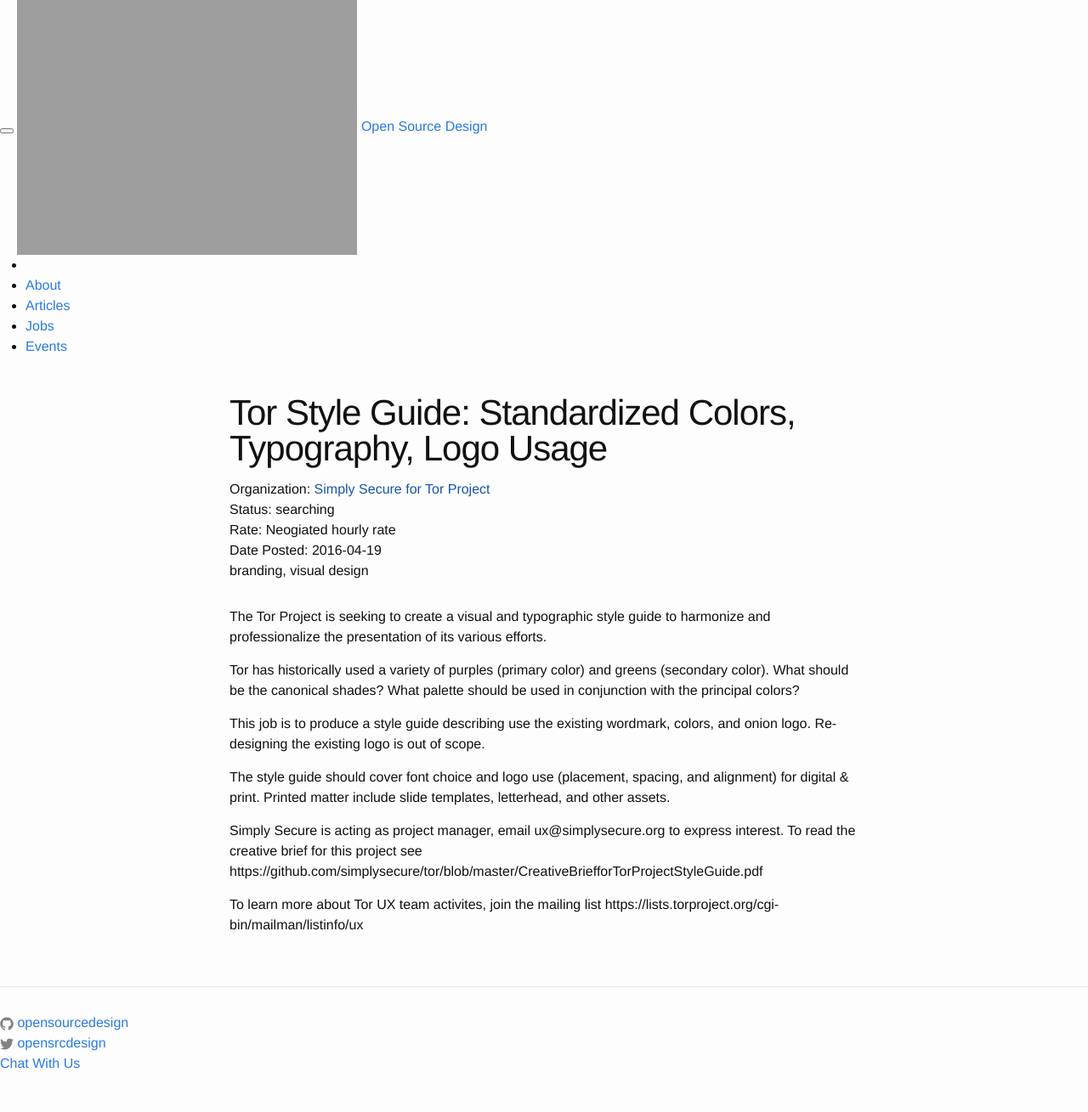
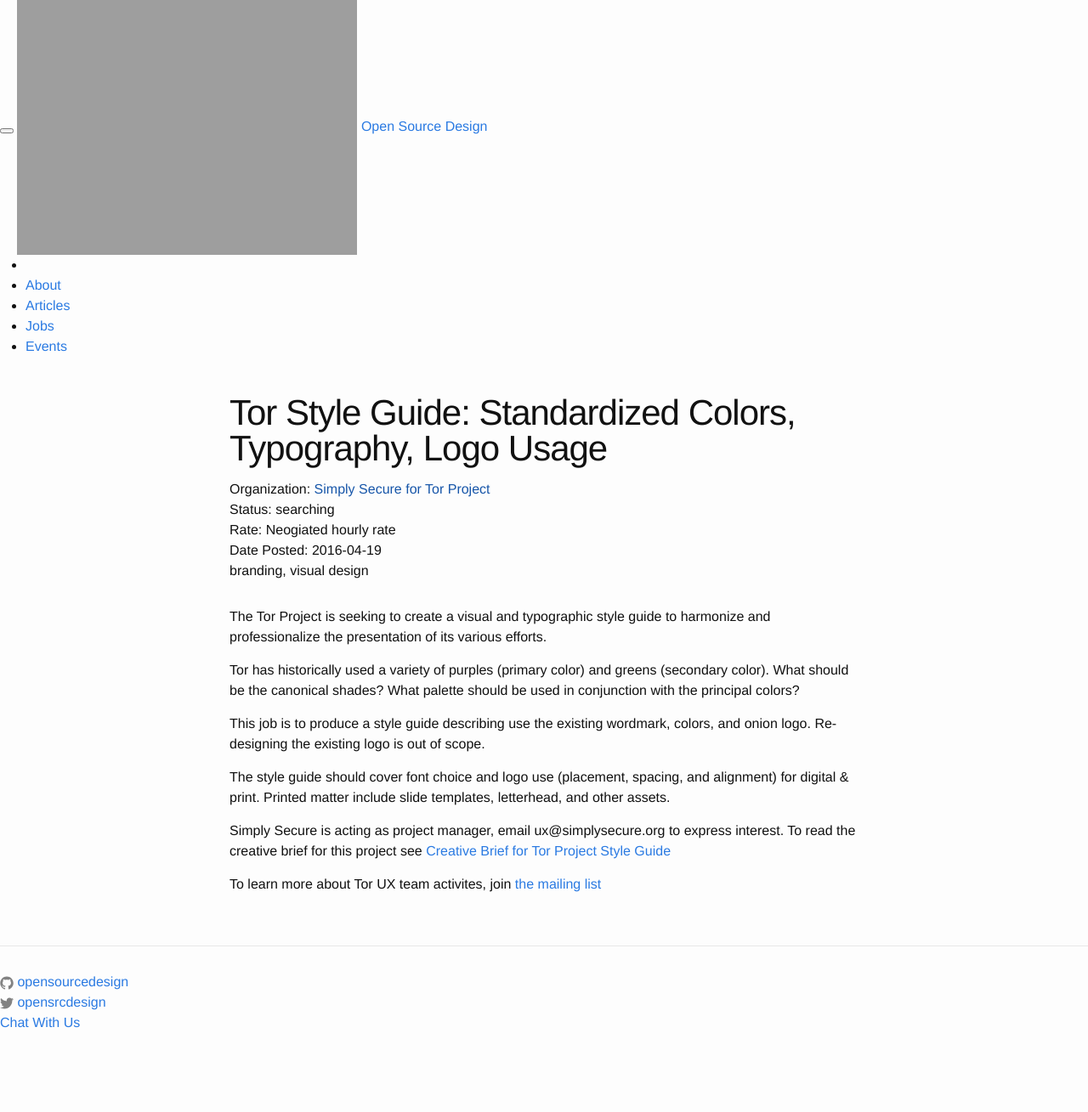
Before and after one commit to opensourcedesign/jobs, a Jekyll site: the page built from jobs/2016-04-19-VisualDesignerForTorStyleGuide.md, in a window 1280 px wide. Shown: the whole page at 85% size. Built offline with Jekyll 4.4.1, drawn with Linux system fonts in a browser that asks for light colours; nearby versions of some CDN libraries; library files that are not in the unit come from our copies; after the commit the page ends 1261 px from its top, so only the background shows below that.

Commit message:
make links into clickable links on Tor job post

```diff
--- a/jobs/2016-04-19-VisualDesignerForTorStyleGuide.md
+++ b/jobs/2016-04-19-VisualDesignerForTorStyleGuide.md
@@ -21,6 +21,6 @@
 
 The style guide should cover font choice and logo use (placement, spacing, and alignment) for digital & print. Printed matter include slide templates, letterhead, and other assets.
 
-Simply Secure is acting as project manager, email ux@simplysecure.org to express interest. To read the creative brief for this project see https://github.com/simplysecure/tor/blob/master/CreativeBriefforTorProjectStyleGuide.pdf
+Simply Secure is acting as project manager, email ux@simplysecure.org to express interest. To read the creative brief for this project see [Creative Brief for Tor Project Style Guide](https://github.com/simplysecure/tor/blob/master/CreativeBriefforTorProjectStyleGuide.pdf)
 
-To learn more about Tor UX team activites, join the mailing list https://lists.torproject.org/cgi-bin/mailman/listinfo/ux
+To learn more about Tor UX team activites, join [the mailing list](https://lists.torproject.org/cgi-bin/mailman/listinfo/ux)
```
